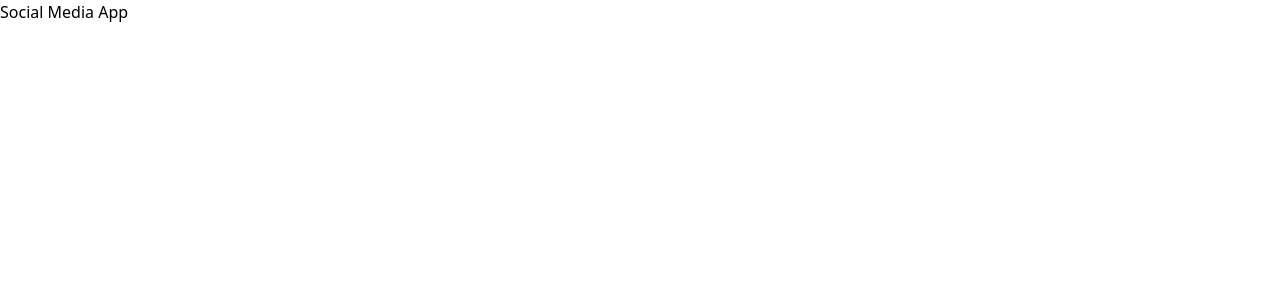
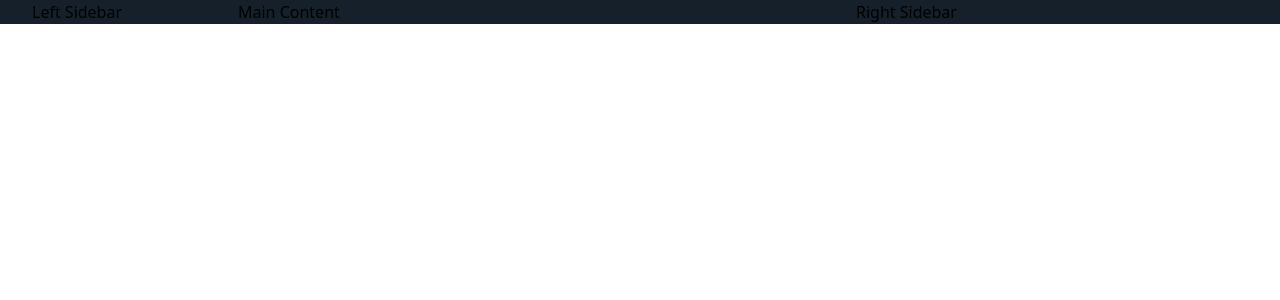
Before and after one commit to ehoover3/SocialChat, a Nuxt app: page / in a window 1280 px wide. Shown: the top 300 px of the page. Built offline with nearby package versions, Linux system fonts and the light colour scheme.

Commit message:
scaffold the main page left sidebar, main content, and right sidebar

```diff
--- a/app.vue
+++ b/app.vue
@@ -1,5 +1,27 @@
 <template>
-  <div>
-    <h1>Social Media App</h1>
+  <div :class="{ dark: darkMode }">
+    <div class="bg-white dark:bg-dim-900">
+      <!-- App -->
+      <div class="min-h-full">
+        <div class="grid grid-cols-12 mx-auto sm:px-6 lg:max-w-7xl lg:px-8 lg:gap-5">
+          <!-- Left sidebar -->
+          <div class="hidden md:block xs-col-span-1 xl:col-span-2">
+            <div class="sticky top-0">Left Sidebar</div>
+          </div>
+
+          <!-- Main content -->
+          <main class="col-span-12 md:col-span-8 xl:col-span-6">Main Content</main>
+
+          <!-- Right Sidebar -->
+          <div class="hidden col-span-12 md:block xl:col-span-4 md:col-span-3">
+            <div class="sticky top-0">Right Sidebar</div>
+          </div>
+        </div>
+      </div>
+    </div>
   </div>
 </template>
+
+<script setup>
+const darkMode = ref(true);
+</script>
```
